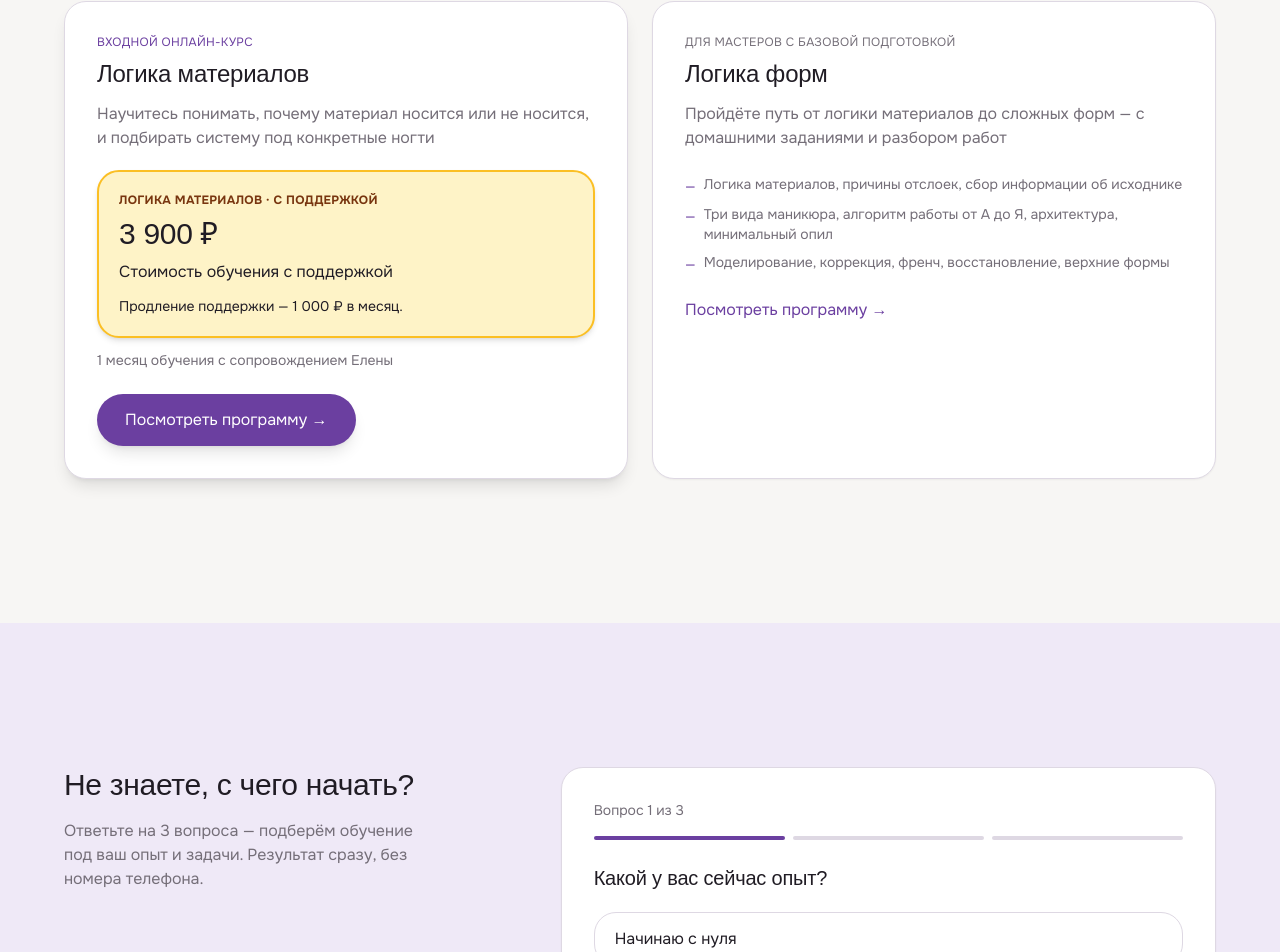
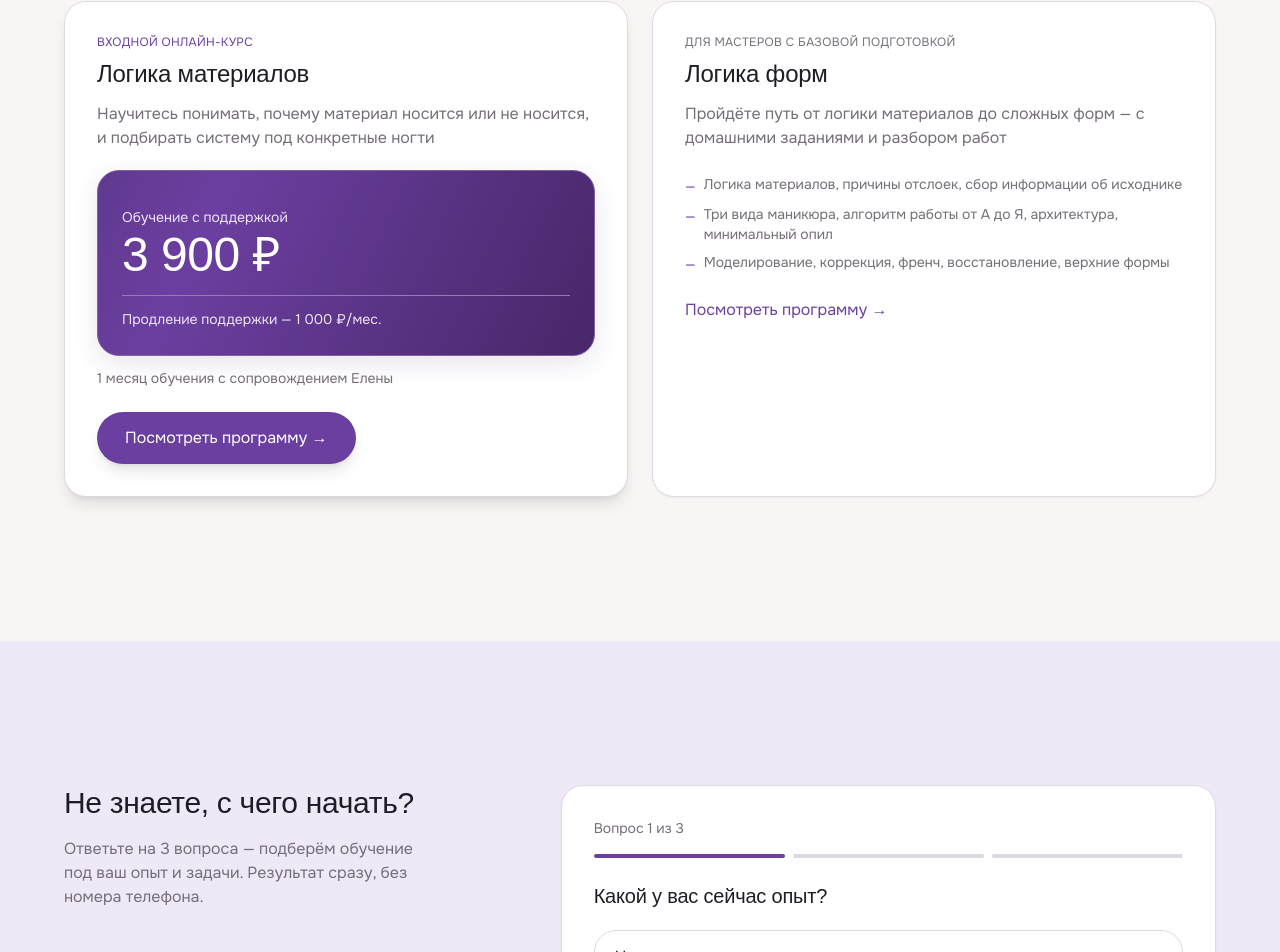
Before and after one commit to msgalya1798-arch/elena-goryacheva-school, a Next.js app: page / in a window 1280 px wide. Shown: the part 1132-2084 px from the top of the page. Built offline with nearby package versions, Linux system fonts and the light colour scheme; a web font is replaced by a local one.

Commit message:
Refine price offer with subtle animated brand gradient

```diff
--- a/src/app/globals.css
+++ b/src/app/globals.css
@@ -77,3 +77,22 @@ h2,
   text-align: center;
   border: 1px solid var(--color-border);
 }
+
+/* Движется только фон предложения; цена и условия остаются неподвижными. */
+.material-offer {
+  background-color: #4b286d;
+  background-image: linear-gradient(115deg, #38204f 0%, #6b3fa0 45%, #4b286d 75%, #38204f 100%);
+  background-size: 240% 240%;
+  background-position: 0% 50%;
+  border: 1px solid #80609f;
+  box-shadow: 0 8px 24px rgb(75 40 109 / 12%);
+}
+
+@media (prefers-reduced-motion: no-preference) {
+  .material-offer { animation: material-offer-flow 12s ease-in-out infinite alternate; }
+}
+
+@keyframes material-offer-flow {
+  from { background-position: 0% 50%; }
+  to { background-position: 100% 50%; }
+}
--- a/src/components/MaterialOffer.tsx
+++ b/src/components/MaterialOffer.tsx
@@ -1,16 +1,20 @@
 export function MaterialOffer({ amount }: { amount: number | null }) {
   const introductory = amount === 1900;
   return (
-    <div className="mt-5 rounded-card border-2 border-amber-400 bg-amber-100 p-5 text-ink shadow-md">
-      <p className="text-xs font-bold uppercase tracking-wide text-amber-900">Логика материалов · с поддержкой</p>
-      <p className="mt-2 font-display text-3xl">{introductory ? "1 900 ₽" : "3 900 ₽"}</p>
-      {introductory ? (
-        <>
-          <p className="mt-2 font-semibold">Цена до 14 октября 2026 включительно</p>
-          <p className="mt-1 text-lg font-semibold text-amber-900">С 15 октября — 3 900 ₽</p>
-        </>
-      ) : <p className="mt-2">Стоимость обучения с поддержкой</p>}
-      <p className="mt-3 text-sm">Продление поддержки — 1 000 ₽ в месяц.</p>
+    <div className="material-offer mt-5 rounded-card p-5 sm:p-6 text-white">
+      {introductory && (
+        <p className="inline-flex rounded-full border border-[#bda3dc] px-3 py-1 text-xs leading-relaxed text-white">
+          До <time dateTime="2026-10-14" className="ml-1">14 октября</time><span className="ml-1">включительно</span>
+        </p>
+      )}
+      <p className="mt-3 text-sm text-[#eee5f8]">Обучение с поддержкой</p>
+      <p className="mt-1 font-display text-4xl sm:text-5xl leading-tight text-white whitespace-nowrap">
+        {introductory ? "1 900 ₽" : "3 900 ₽"}
+      </p>
+      {introductory && <p className="mt-2 text-sm text-[#eee5f8]">С 15 октября — <span className="font-semibold text-white whitespace-nowrap">3 900 ₽</span></p>}
+      <p className="mt-4 border-t border-[#9778b8] pt-3 text-sm leading-relaxed text-[#eee5f8]">
+        Продление поддержки — <span className="whitespace-nowrap">1 000 ₽/мес.</span>
+      </p>
     </div>
   );
 }
```
